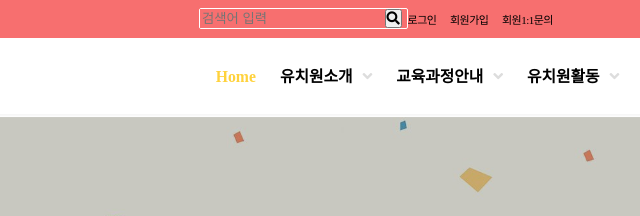
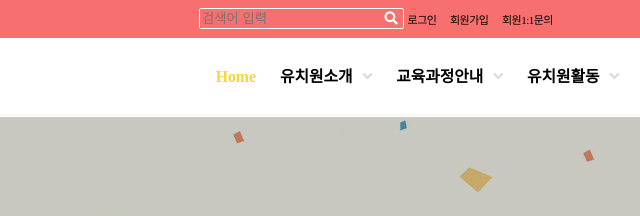
Before and after one commit to glass1201/kindergarten_kim, a plain HTML site: page index.html in a window 1280 px wide. Shown: the top 216 px of the page, 377-1017 px from the left. Drawn offline with Linux system fonts and the light colour scheme.

Commit message:
돋보기수정

```diff
--- a/css/common.css
+++ b/css/common.css
@@ -48,6 +48,11 @@
     border:1px solid #fff;
     padding-right:5px;
     border-radius:2px;
+}
+.topmenu .search_box button {
+    border:none;
+    background:#f76f6f;
+    color:#fff
 }
 .topmenu a {transition: all 0.5s}
 .topmenu a:hover {color:rgba(255,255,255,1)}
```
